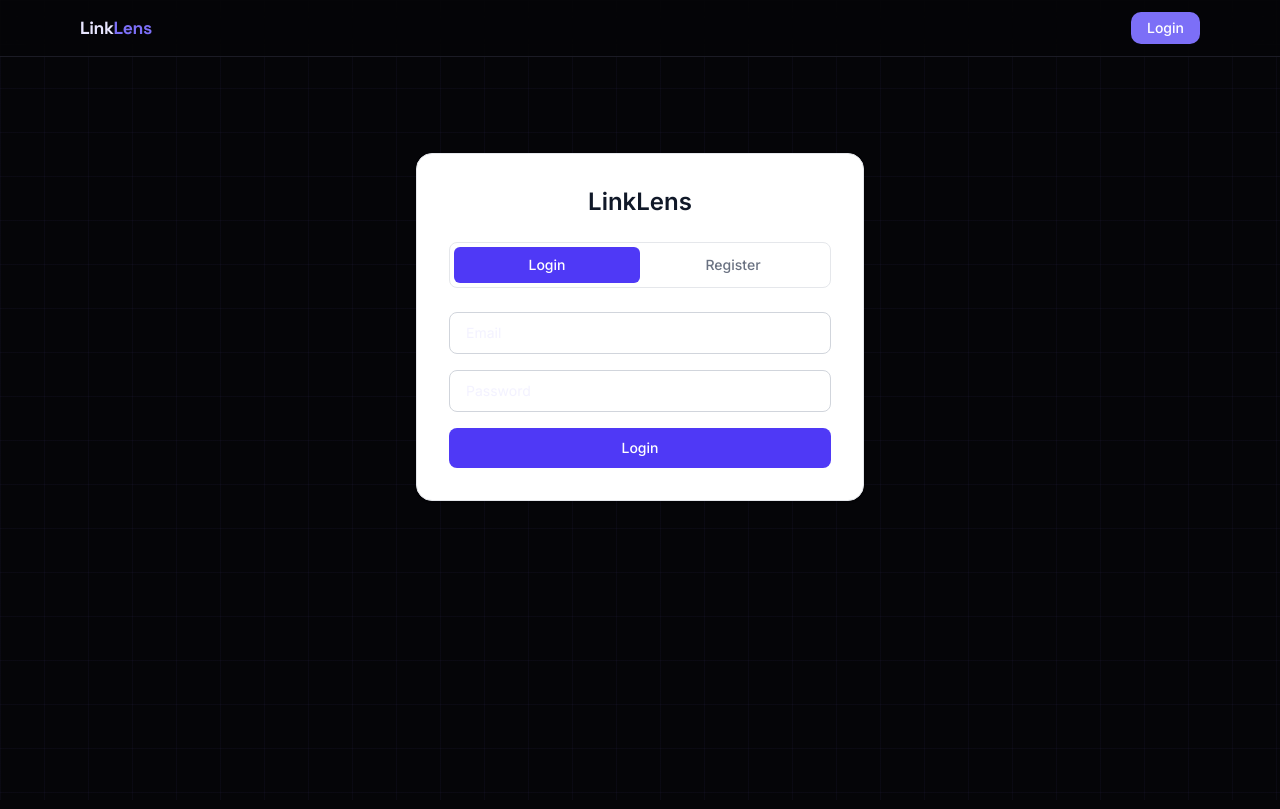
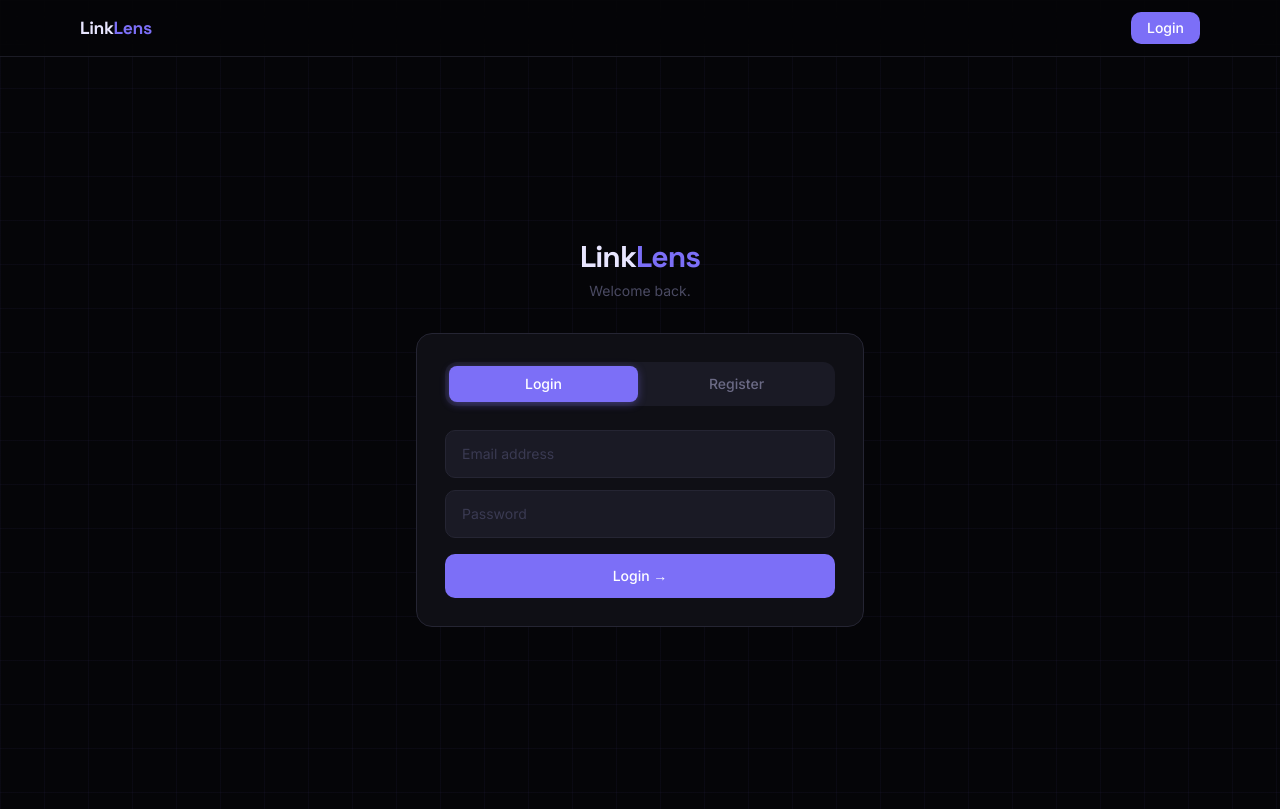
Before and after one commit to MKD2004/LinkLens, a React (Vite) app in the folder frontend/: page /login in a window 1280 px wide. Built offline with nearby package versions, Linux system fonts and the light colour scheme; no server answers.

Commit message:
Redesign Login page with dark card and violet tab switcher

```diff
--- a/frontend/src/pages/Login.jsx
+++ b/frontend/src/pages/Login.jsx
@@ -41,58 +41,114 @@ export default function Login() {
   }
 
   return (
-    <div className="flex flex-col items-center py-8 sm:py-16">
-      <div className="w-full max-w-md bg-white rounded-2xl shadow-sm border border-gray-200 p-8">
-        <h1 className="text-2xl font-bold text-gray-900 mb-6 text-center">LinkLens</h1>
+    <div className="flex flex-col items-center justify-center min-h-[calc(100vh-7rem)] py-10 relative">
 
-        <div className="flex rounded-lg border border-gray-200 p-1 mb-6">
+      {/* Spotlight */}
+      <div
+        className="pointer-events-none fixed inset-0 -z-10"
+        style={{ background: 'radial-gradient(ellipse 70% 40% at 50% 0%, rgba(124,111,247,0.09) 0%, transparent 60%)' }}
+      />
+
+      <div className="w-full max-w-md animate-fade-up">
+
+        {/* Brand */}
+        <div className="text-center mb-8">
+          <span
+            className="text-3xl select-none"
+            style={{ fontFamily: "'Space Grotesk', sans-serif", fontWeight: 700, letterSpacing: '-.03em' }}
+          >
+            <span className="text-[#E8E6FF]">Link</span>
+            <span className="text-[#7C6FF7]">Lens</span>
+          </span>
+          <p className="text-[#4A4A62] text-sm mt-1.5">
+            {tab === 'login' ? 'Welcome back.' : 'Create your account.'}
+          </p>
+        </div>
+
+        {/* Card */}
+        <div
+          className="rounded-2xl p-7"
+          style={{ background: '#0F0F15', border: '1px solid #252533' }}
+        >
+          {/* Tab switcher */}
+          <div
+            className="flex rounded-xl p-1 mb-6 gap-1"
+            style={{ background: '#1A1A25' }}
+          >
             {['login', 'register'].map(t => (
               <button
                 key={t}
                 onClick={() => { setTab(t); setError('') }}
-              className={`flex-1 py-2 text-sm font-medium rounded-md transition-colors ${
-                tab === t ? 'bg-indigo-600 text-white' : 'text-gray-500 hover:text-gray-700'
-              }`}
+                className="flex-1 py-2 text-sm font-medium rounded-lg transition-all duration-200"
+                style={
+                  tab === t
+                    ? { background: '#7C6FF7', color: '#fff', boxShadow: '0 2px 8px rgba(124,111,247,.4)' }
+                    : { background: 'transparent', color: '#6B6A85' }
+                }
               >
                 {t === 'login' ? 'Login' : 'Register'}
               </button>
             ))}
           </div>
 
-        <form onSubmit={handleSubmit} className="space-y-4">
+          <form onSubmit={handleSubmit} className="space-y-3">
             {tab === 'register' && (
               <input
+                className="input-dark"
                 type="text"
-              placeholder="Name"
+                placeholder="Your name"
                 value={name}
                 onChange={e => setName(e.target.value)}
-              className="w-full px-4 py-2.5 border border-gray-300 rounded-lg text-sm focus:outline-none focus:ring-2 focus:ring-indigo-500 focus:border-transparent"
+                autoComplete="name"
               />
             )}
             <input
+              className="input-dark"
               type="email"
-            placeholder="Email"
+              placeholder="Email address"
               value={email}
               onChange={e => setEmail(e.target.value)}
-            className="w-full px-4 py-2.5 border border-gray-300 rounded-lg text-sm focus:outline-none focus:ring-2 focus:ring-indigo-500 focus:border-transparent"
+              autoComplete="email"
             />
             <input
+              className="input-dark"
               type="password"
               placeholder="Password"
               value={password}
               onChange={e => setPassword(e.target.value)}
-            className="w-full px-4 py-2.5 border border-gray-300 rounded-lg text-sm focus:outline-none focus:ring-2 focus:ring-indigo-500 focus:border-transparent"
+              autoComplete={tab === 'login' ? 'current-password' : 'new-password'}
             />
-          {error && <p className="text-red-500 text-sm">{error}</p>}
+
+            {error && (
+              <div
+                className="flex items-start gap-2.5 rounded-lg px-3.5 py-2.5"
+                style={{ background: 'rgba(248,113,113,.08)', border: '1px solid rgba(248,113,113,.18)' }}
+              >
+                <svg className="w-4 h-4 text-[#F87171] shrink-0 mt-0.5" fill="none" stroke="currentColor" viewBox="0 0 24 24">
+                  <path strokeLinecap="round" strokeLinejoin="round" strokeWidth={2} d="M12 9v4m0 4h.01M10.29 3.86L1.82 18a2 2 0 001.71 3h16.94a2 2 0 001.71-3L13.71 3.86a2 2 0 00-3.42 0z" />
+                </svg>
+                <p className="text-[#F87171] text-sm">{error}</p>
+              </div>
+            )}
+
             <button
               type="submit"
               disabled={loading}
-            className="w-full py-2.5 bg-indigo-600 text-white text-sm font-medium rounded-lg hover:bg-indigo-700 disabled:opacity-50 disabled:cursor-not-allowed transition-colors"
+              className="btn-primary w-full py-3 text-sm mt-1"
             >
-            {loading ? 'Please wait...' : tab === 'login' ? 'Login' : 'Create account'}
+              {loading ? (
+                <>
+                  <svg className="w-4 h-4 animate-spin-slow" fill="none" viewBox="0 0 24 24">
+                    <circle className="opacity-25" cx="12" cy="12" r="10" stroke="currentColor" strokeWidth="4" />
+                    <path className="opacity-75" fill="currentColor" d="M4 12a8 8 0 018-8V0C5.373 0 0 5.373 0 12h4z" />
+                  </svg>
+                  Please wait...
+                </>
+              ) : tab === 'login' ? 'Login →' : 'Create account →'}
             </button>
           </form>
         </div>
       </div>
+    </div>
   )
 }
```
Lines whose indentation alone changed are shown as unchanged.
